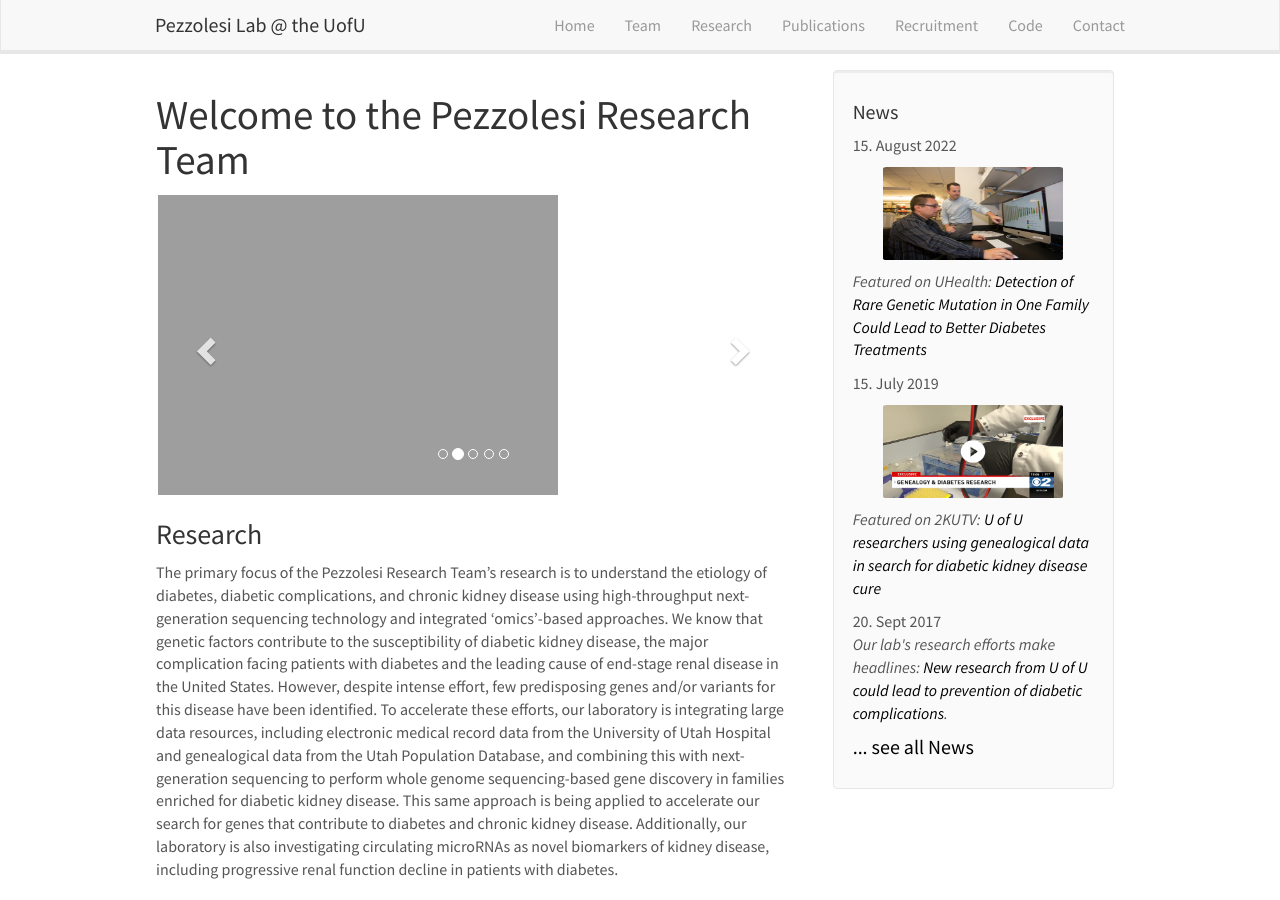
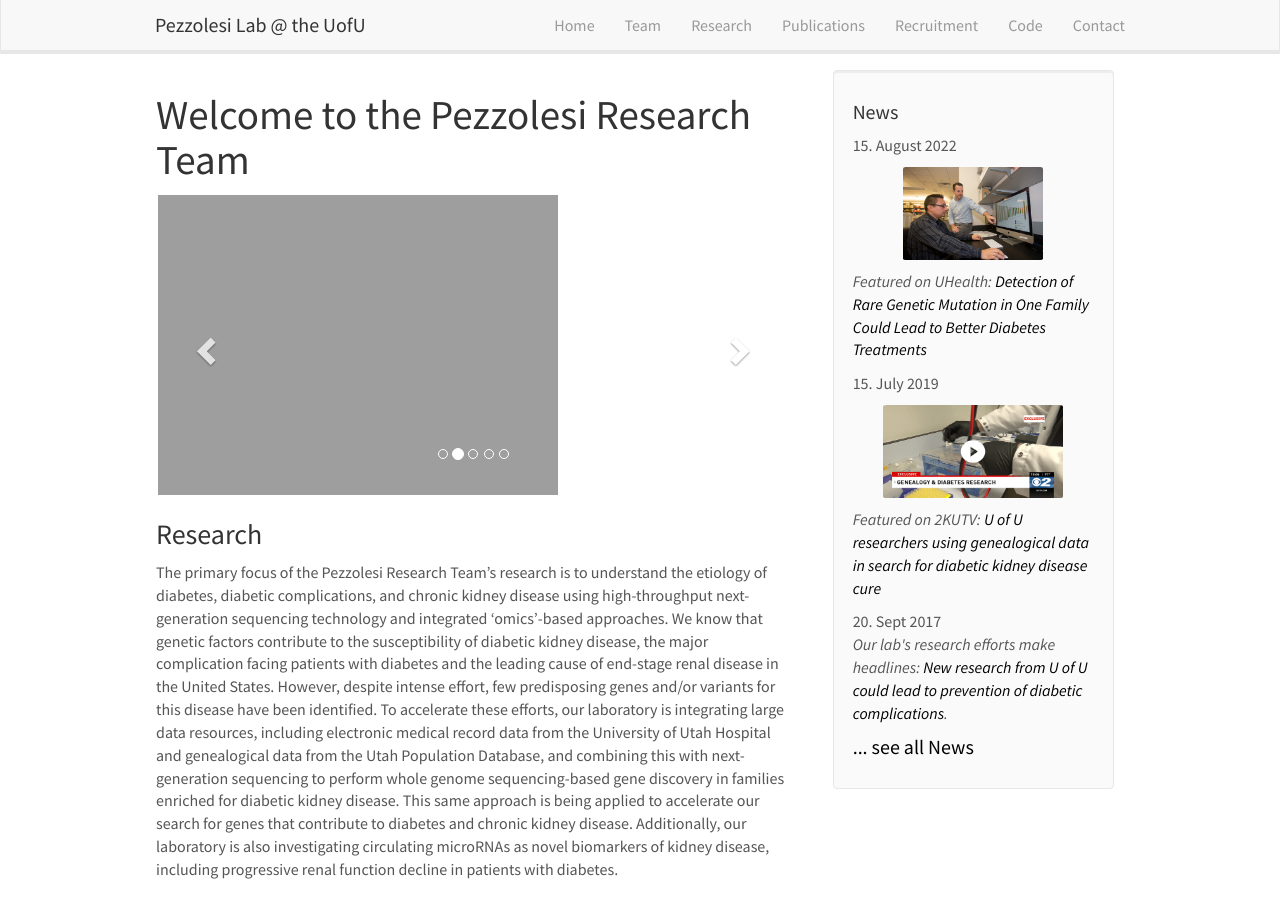
Before and after one commit to PezzolesiLab/pezzolesilab, a Jekyll site: the page built from _pages/home.md, in a window 1280 px wide and 900 px high. Built offline with Jekyll 4.4.1, drawn with Linux system fonts in a browser that asks for light colours; nearby versions of some CDN libraries.

Commit message:
Update news.yml

```diff
--- a/_data/news.yml
+++ b/_data/news.yml
@@ -1,5 +1,5 @@
 - date: 15. August 2022
-  headline: "<a href='https://healthcare.utah.edu/publicaffairs/news/2022/08/genetics-diabetes.php'><img alt='kutv' src='images/news.jpeg' width='180' height='93'style='display: block; margin: 10px auto'></a>
+  headline: "<a href='https://healthcare.utah.edu/publicaffairs/news/2022/08/genetics-diabetes.php'><img alt='kutv' src='images/news.jpeg' height='93'style='display: block; margin: 10px auto'></a>
   Featured on UHealth: <a href='https://healthcare.utah.edu/publicaffairs/news/2022/08/genetics-diabetes.php'>Detection of Rare Genetic Mutation in One Family Could Lead to Better Diabetes Treatments</a>"
 
 - date: 15. July 2019
```
